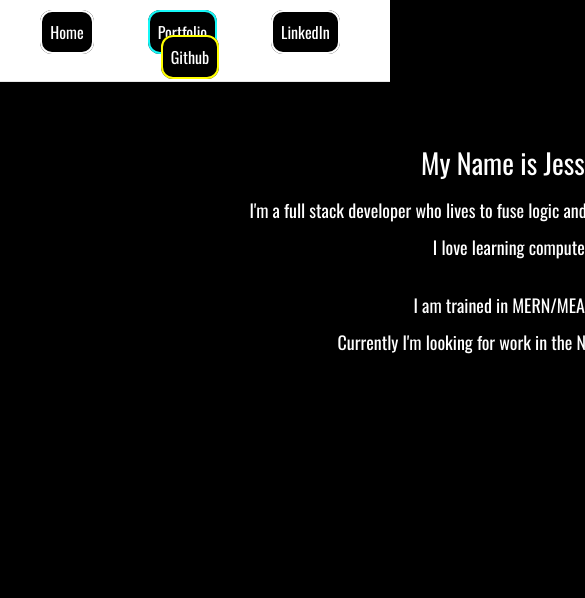
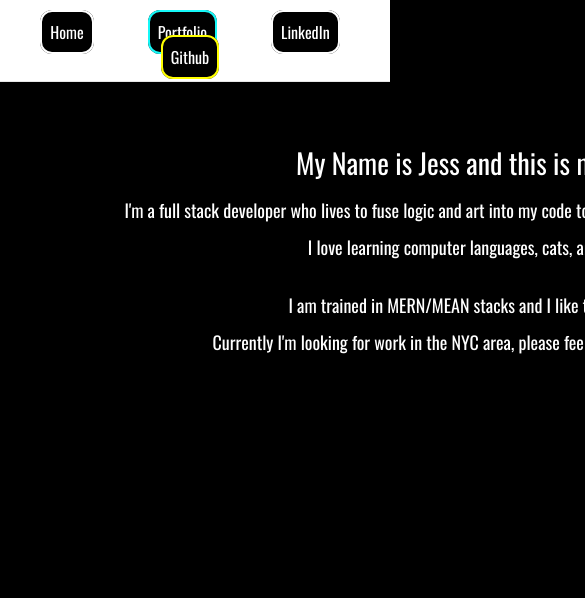
Before and after one commit to jessmichaud488/portfolio-old, a website: page index.html in a window 390 px wide. Shown: the part 71-669 px from the top of the page, 585 px wide, since content can reach past the window. Drawn offline with nearby package versions, Linux system fonts and the light colour scheme.

Commit message:
took out 768

```diff
--- a/style.css
+++ b/style.css
@@ -242,9 +242,3 @@ margin-bottom: 40px;
     padding: 0;
   }
 }
-
-@media only screen and (max-width: 768px) {
-  #home {
-    text-align: center;
-    margin-left: 125px;
-  }
```
